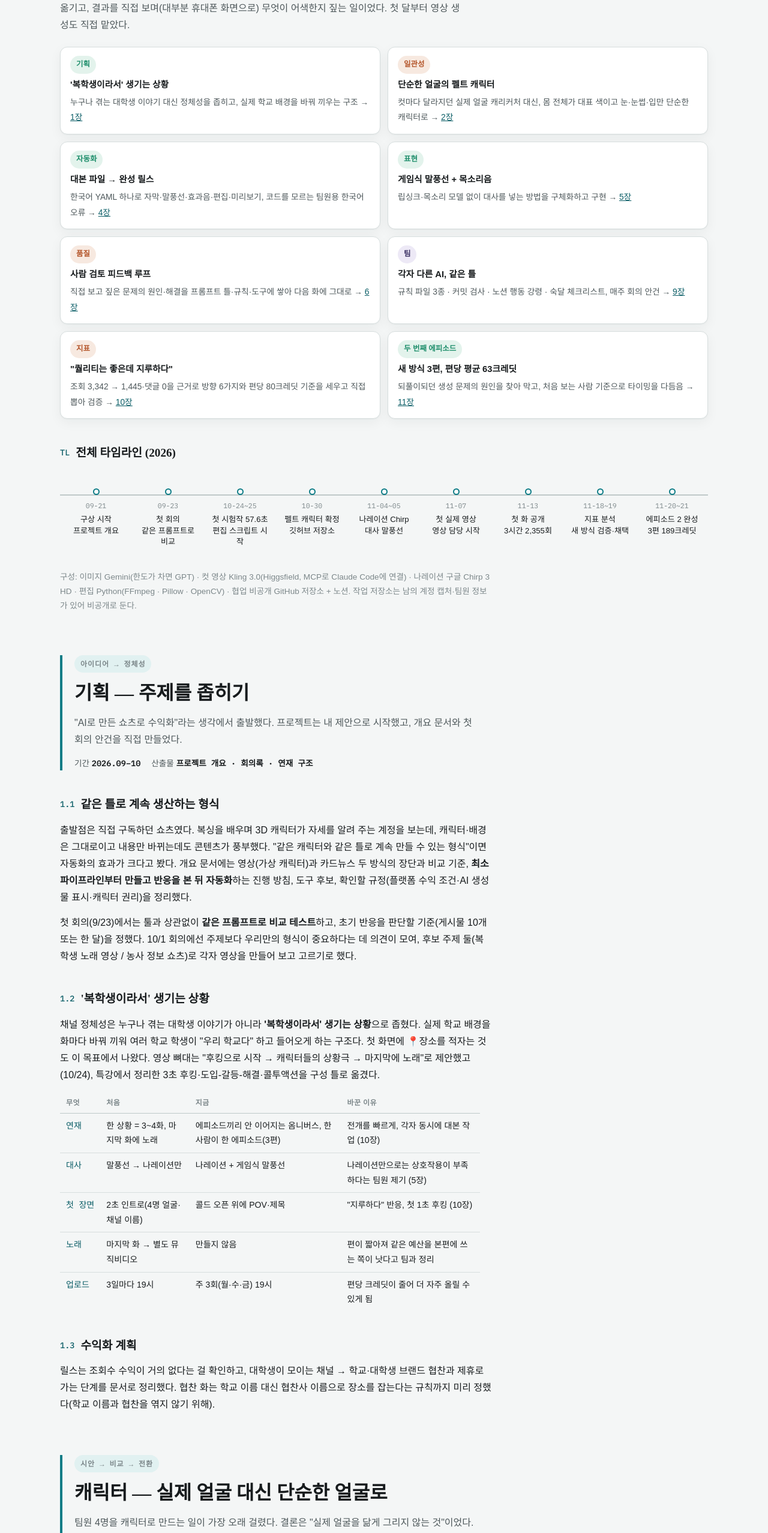
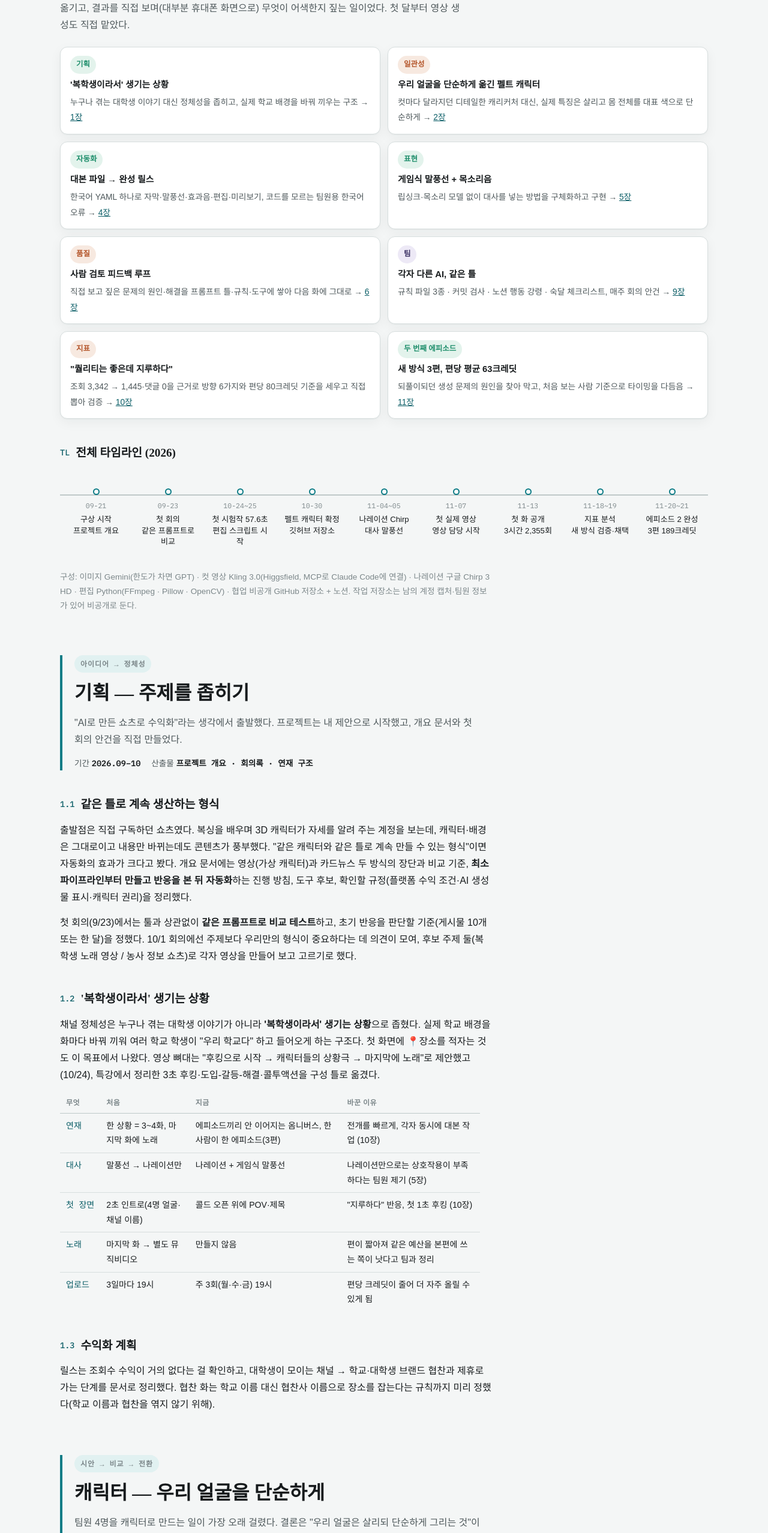
Before and after one commit to kheechan04/kheechan04.github.io, a plain HTML site: page ai-shorts-monetization/full.html in a window 1280 px wide. Shown: the part 900-3455 px from the top of the page at 60% size. Drawn offline with Linux system fonts and the light colour scheme; a web font is replaced by a local one.

Commit message:
복학생오빠들: 캐릭터 설명 정정 — 우리 얼굴 특징은 살리고 단순하게 바꾼 것

```diff
--- a/ai-shorts-monetization/full.html
+++ b/ai-shorts-monetization/full.html
@@ -198,7 +198,7 @@
         <a href="#overview"><span class="n">00</span> 개요 &amp; 결과</a>
         <a href="#glance"><span class="n">§</span> 한눈에 보기</a>
         <a href="#track-plan"><span class="n">01</span> 기획 — 주제를 좁히기</a>
-        <a href="#track-character"><span class="n">02</span> 캐릭터 — 실제 얼굴 대신 단순한 얼굴로</a>
+        <a href="#track-character"><span class="n">02</span> 캐릭터 — 우리 얼굴을 단순하게</a>
         <a href="#track-scene"><span class="n">03</span> 배경·장면 — 실사 + 펠트</a>
         <a href="#track-edit"><span class="n">04</span> 대본 파일 하나로 릴스</a>
         <a href="#track-voice"><span class="n">05</span> 나레이션과 말풍선</a>
@@ -258,8 +258,8 @@
       </div>
       <div class="glance-item">
         <span class="chip chip-fix glance-tag">일관성</span>
-        <b>단순한 얼굴의 펠트 캐릭터</b>
-        <span class="d">컷마다 달라지던 실제 얼굴 캐리커처 대신, 몸 전체가 대표 색이고 눈·눈썹·입만 단순한 캐릭터로 → <a href="#track-character">2장</a></span>
+        <b>우리 얼굴을 단순하게 옮긴 펠트 캐릭터</b>
+        <span class="d">컷마다 달라지던 디테일한 캐리커처 대신, 실제 특징은 살리고 몸 전체를 대표 색으로 단순하게 → <a href="#track-character">2장</a></span>
       </div>
       <div class="glance-item">
         <span class="chip chip-new glance-tag">자동화</span>
@@ -365,8 +365,8 @@
   <section class="track" id="track-character">
     <div class="track-head">
       <span class="eyebrow chip chip-personal" style="display:inline-flex">시안 → 비교 → 전환</span>
-      <h2>캐릭터 — 실제 얼굴 대신 단순한 얼굴로</h2>
-      <p class="desc">팀원 4명을 캐릭터로 만드는 일이 가장 오래 걸렸다. 결론은 "실제 얼굴을 닮게 그리지 않는 것"이었다.</p>
+      <h2>캐릭터 — 우리 얼굴을 단순하게</h2>
+      <p class="desc">팀원 4명을 캐릭터로 만드는 일이 가장 오래 걸렸다. 결론은 "우리 얼굴은 살리되 단순하게 그리는 것"이었다.</p>
       <div class="track-meta"><span>기간 <b>10/2 – 10/30</b></span><span>확정 <b>펠트 캐릭터 4명 + 하늘색 몹 2종 + 교수</b></span></div>
     </div>
 
@@ -377,9 +377,9 @@
       장단점을 표로 비교했고, SD·치비는 "복학생은 늙어 보이는 맛이 있어야 하는데 너무 귀엽다"는 이유로 뺐다.
     </p>
     <p>
-      그런데 영상으로 만들면 <b>컷마다 얼굴이 달라졌다</b>. 우리 얼굴이라 활용 범위가 좁고 부끄럽다는 의견도 나왔다.
+      그런데 영상으로 만들면 <b>컷마다 얼굴이 달라졌다</b>. 얼굴을 사진처럼 자세히 그리니 활용 범위가 좁고 부끄럽다는 의견도 나왔다.
       잘 되는 레퍼런스 계정 3개의 공통점(단색 몸 + 단순한 얼굴 + 액세서리 하나로 정체성, 실사 배경)을 분석해,
-      <b>몸 전체가 대표 색이고 동그란 머리에 단순한 눈·눈썹·입만 있는 펠트 캐릭터</b>로 바꿨다(10/30 확정). 실제 얼굴을 닮게 그리는 걸 그만두자 컷마다 얼굴이 달라지는 문제도, 우리 얼굴이 그대로 나오는 부담도 줄었다. 디즈니풍 때 정한 헤어·옷·대표 색은 이어받았다.
+      <b>우리 얼굴 특징을 단순한 눈·눈썹·입과 머리 모양으로 옮기고, 몸 전체를 대표 색으로 만든 펠트 캐릭터</b>로 바꿨다(10/30 확정). 얼굴은 버리지 않았다 — 팀원마다 머리 모양·눈매 같은 실제 특징은 그대로 살리고, 표현만 단순한 펠트로 바꿔 컷마다 얼굴이 달라지는 일을 줄였다. 디즈니풍 때 정한 헤어·옷·대표 색은 이어받았다.
     </p>
     <table class="cfgtable">
       <tr><th>캐릭터</th><th>대표 색</th><th>성격 → 고정 개그</th></tr>
```
Also changed, not shown: ai-shorts-monetization/index.html (+1 -1 lines).
